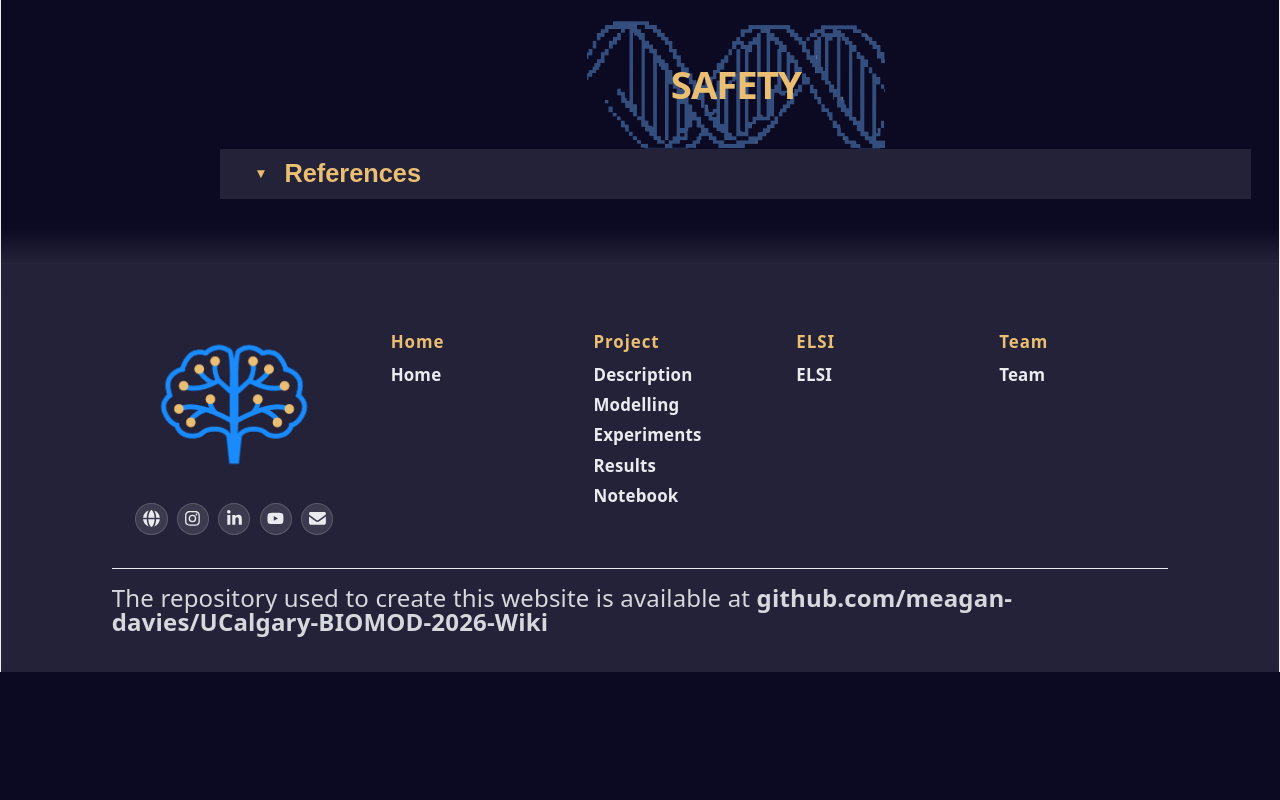
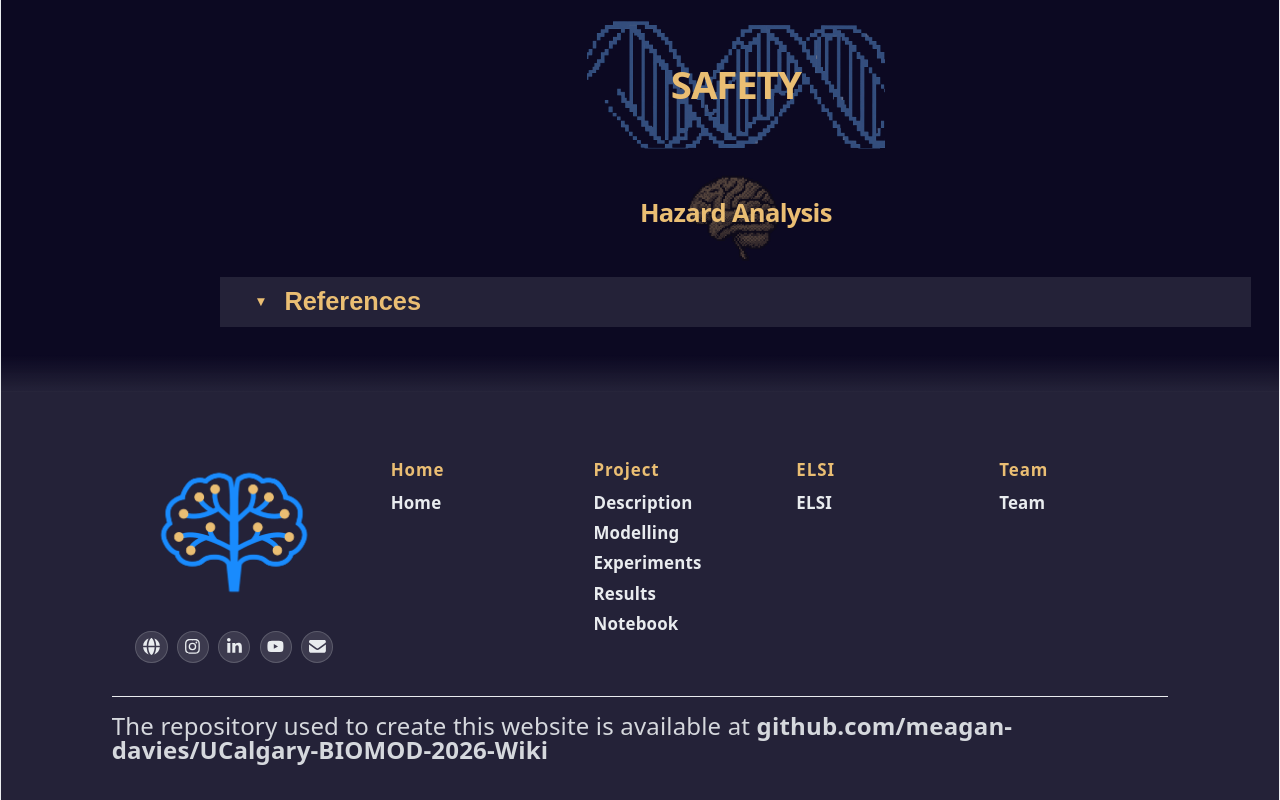
Before and after one commit to UCalgary-BIOMOD/UCalgary-BIOMOD-2026-Wiki, a React (Vite) app in the folder biomod-wiki/: page /elsi in a window 1280 px wide. Shown: the part 6364-7164 px from the top of the page. Before the commit the page ends 7036 px from the top, so only its background shows below. Built offline with nearby package versions, Linux system fonts and the light colour scheme.

Commit message:
feat: add SecondHeading component based on MainHeading

```diff
--- /dev/null
+++ b/biomod-wiki/src/Components/SecondHeading.jsx
@@ -0,0 +1,27 @@
+import styles from "./SecondHeading.module.css"
+
+/**
+ * Component for displaying a second heading with background image.
+ * @param {Object} props - The properties passed to the component.
+ * @param {Array} props.secondHeadingImgs - An array of image URLs to be used as background images for the section title.
+ * @param {string} props.secondHeadingHeight - The height of the section title.
+ * @param {string} [props.caption] - An optional caption to be displayed over the section title.
+ * @returns
+ */
+
+export default function SecondHeading({secondHeadingImgs, secondHeadingHeight, caption = null}) {
+    return (
+        <div className = {styles.secondHeadingContainer} style = {{"--second-heading-height": secondHeadingHeight}}>
+                {secondHeadingImgs.map((image, index) => (
+                    <img
+                        key = {image}
+                        src = {image}
+                        className = {styles.secondHeadingImage}
+                        alt = "second heading"
+                        style = {{zIndex: secondHeadingImgs.length - index}} /*This orders the first child on the very top, and successive ones underlapping*/
+                    />
+                ))}
+                <h1>{caption}</h1>
+        </div>
+    )
+}
--- /dev/null
+++ b/biomod-wiki/src/Components/SecondHeading.module.css
@@ -0,0 +1,40 @@
+
+.secondHeadingContainer{
+    height: calc(var(--second-heading-height));
+    position: relative;
+    display: flex;
+    justify-content: center;
+    align-items: center;
+}
+
+.secondHeadingContainer h1 {
+    position: relative;
+    z-index: 10;
+    margin: 0;
+    font-size: clamp(1.5rem, 2vw, 3.5rem); /*Tracks the heading image height (10vw) but stays readable on phones*/
+    font-weight: bold;
+}
+
+.secondHeadingImage{
+    position: absolute;
+    width: 100%;
+    height: 100%;
+    object-fit: contain;
+}
+
+/* Contained image */
+.secondHeadingImage:nth-child(1) {
+  width: 100%;
+  height: 100%;
+  object-fit: contain;
+}
+
+/* Oversized image, let's it flow off the banner container stylistically */
+.secondHeadingImage:nth-child(2) {
+  height: 120%;
+}
+
+.topLine{
+    background-color: var(--border);
+    height: 0.20rem;
+}
--- a/biomod-wiki/src/features/elsi/ELSI-content.json
+++ b/biomod-wiki/src/features/elsi/ELSI-content.json
@@ -74,7 +74,11 @@
       "image": "/images/social3.png",
       "text": "An abnormal biomarker result could affect how individuals view themselves and how family members respond to them. Relatives may become overprotective, begin discussing future caregiving prematurely, or misunderstand the result as a confirmed diagnosis. The tested individual could also experience stigma or withdraw from social relationships [11]. Results should be communicated in plain language by a qualified healthcare professional, with explicit explanation that the biosensor does not independently diagnose Alzheimer’s disease. Counselling and appropriate follow-up should be available when results may have substantial psychological or family consequences."
     }
-
+  ],
+    "safety": [
+    {
+      "text": "Severity and probability ratings are preliminary qualitative estimates based on reasonably foreseeable hazards, potential consequences, expected device use, and the team’s informed judgment. Because Aptonix is a proof-of-concept device with limited verification and clinical data, these ratings represent educated estimates rather than experimentally established values. The ratings will require reassessment as sufficient verification, validation, clinical, usability, and post-market data become available."
+    }
   ],
     "references": [
     {
--- a/biomod-wiki/src/features/elsi/ELSI.jsx
+++ b/biomod-wiki/src/features/elsi/ELSI.jsx
@@ -1,8 +1,10 @@
 import content from "./ELSI-content.json"
 import PageLayout from "/src/Components/PageLayout.jsx"
 import MainHeading from "../../Components/MainHeading";
+import SecondHeading from "../../Components/SecondHeading";
 import styles from "./ELSI.module.css"
 import ReferencesViewer from "/src/Components/ReferencesViewer.jsx"
+// import Table from "/src/Components/Table.jsx"
 
 
 
@@ -83,6 +85,12 @@ export default function ELSI() {
             render: () => (
                 <>
                     <MainHeading mainHeadingImgs = {["./images/main-heading.png"]} mainHeadingHeight = "10vw" caption = "SAFETY" className={styles.safetyHeading}></MainHeading>
+                    <SecondHeading secondHeadingImgs = {["./images/second-heading.png"]} secondHeadingHeight = "10vw" caption = "Hazard Analysis" className={styles.introductionHeading}></SecondHeading>
+                    {/* <div className={styles.safetyMaterial} key={material.subtitle}>
+                        <h2 className={styles.safetySubtitle}>{material.subtitle}</h2>
+                        <p className={styles.safetyText}>{material.text}</p>
+                    </div> */}
+                    {/* <Table columns={content.safety.columns} rows={content.safety.rows} caption="Table 1. XXXXXXX" className={styles.safetyTable} /> */}
                 </>
             )
         },
```
Also changed, not shown: biomod-wiki/public/images/second-heading.png (added).
